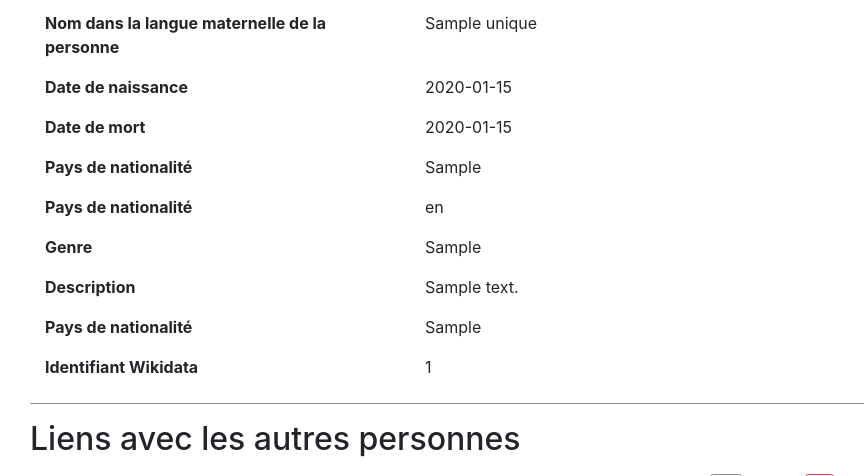
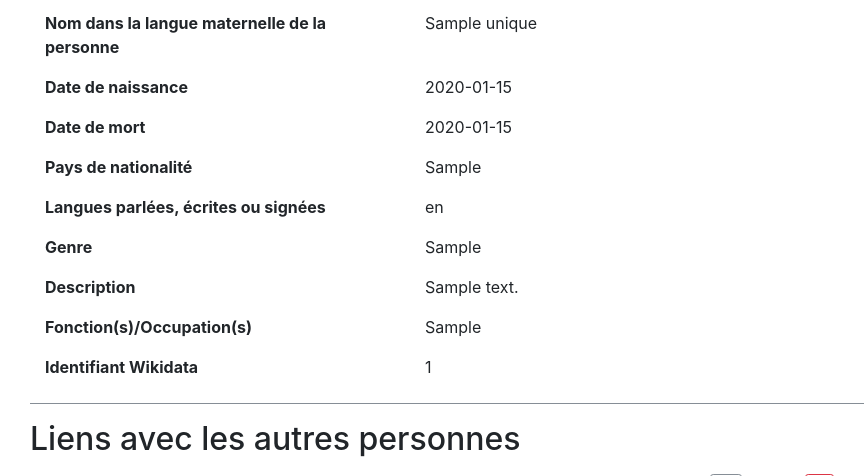
Before and after one commit to Chartes-TNAH/dico-proso, a Flask app: template hoozhoo/templates/pages/notice.html in a window 1280 px wide. Shown: the part 173-649 px from the top of the page, without its empty margins (40-904 px from the left). Run offline with Flask 2, Linux system fonts and the light colour scheme; the template is opened without the code that fills it: most values are stand-ins (such as "Sample title", 1, 10 or a date in 2020); some libraries are stand-ins or nearby versions.

Commit message:
correction affichage 'non renseigné'

```diff
--- a/hoozhoo/templates/pages/notice.html
+++ b/hoozhoo/templates/pages/notice.html
@@ -10,12 +10,12 @@
         <div class="row border border-top-0 border-right-0 border-left-0 border-secondary pb-2">
           <!-- Affichage de l'identifiant -->
             <div class="col-4"> <p class="font-weight-bold"> Identifiant Hoozhoo</p></div>
-          <div class="col-8">{{unique.person_id}}</div>
+            <div class="col-8">{{unique.person_id}}</div>
 
         <!-- Affichage du nom  dans la langue maternelle de la personne avec condition-->
         <div class="w-100"></div>
             {% if not unique.person_nativename %}
-                <div class="col-4"> <p class="font-weight-bold"> <p class="font-weight-bold">Nom dans la langue maternelle de la personne</p></div>
+                <div class="col-4"> <p class="font-weight-bold">Nom dans la langue maternelle de la personne</p></div>
                 <div class="col-8">- non renseigné -</div>
             {% else %}
                 <div class="col-4"> <p class="font-weight-bold">Nom dans la langue maternelle de la personne</p></div>
@@ -25,7 +25,7 @@
          <!-- Affichage de la date de naissance avec condition -->
             <div class="w-100"></div>
             {% if not unique.person_birthdate %}
-                <div class="col-4"> <p class="font-weight-bold"> <p class="font-weight-bold">Date de naissance</p></div>
+                <div class="col-4"> <p class="font-weight-bold">Date de naissance</p></div>
                 <div class="col-8">- non renseigné -</div>
             {% else %}
                 <div class="col-4"> <p class="font-weight-bold">Date de naissance</p></div>
@@ -55,10 +55,10 @@
          <!-- Affichage des langues parlées avec condition -->
          <div class="w-100"></div>
         {% if not unique.person_language %}
-          <div class="col-4"> <p class="font-weight-bold">Pays de nationalité</p></div>
+          <div class="col-4"> <p class="font-weight-bold">Langues parlées, écrites ou signées</p></div>
           <div class="col-8">- non renseigné -</div>
         {% else %}
-            <div class="col-4"> <p class="font-weight-bold">Pays de nationalité</p></div>
+            <div class="col-4"> <p class="font-weight-bold">Langues parlées, écrites ou signées</p></div>
             <div class="col-8">{{unique.person_language}}</div>
         {% endif %}
 
@@ -75,10 +75,10 @@
          <!-- Affichage de l'occupation avec condition -->
         <div class="w-100"></div>
         {% if not unique.person_occupations %}
-          <div class="col-4"> <p class="font-weight-bold">Pays de nationalité</p></div>
+          <div class="col-4"> <p class="font-weight-bold">Fonction(s)/Occupation(s)</p></div>
           <div class="col-8">- non renseigné -</div>
         {% else %}
-            <div class="col-4"> <p class="font-weight-bold">Pays de nationalité</p></div>
+            <div class="col-4"> <p class="font-weight-bold">Fonction(s)/Occupation(s)</p></div>
             <div class="col-8">{{unique.person_occupations}}</div>
         {% endif %}
 
```
